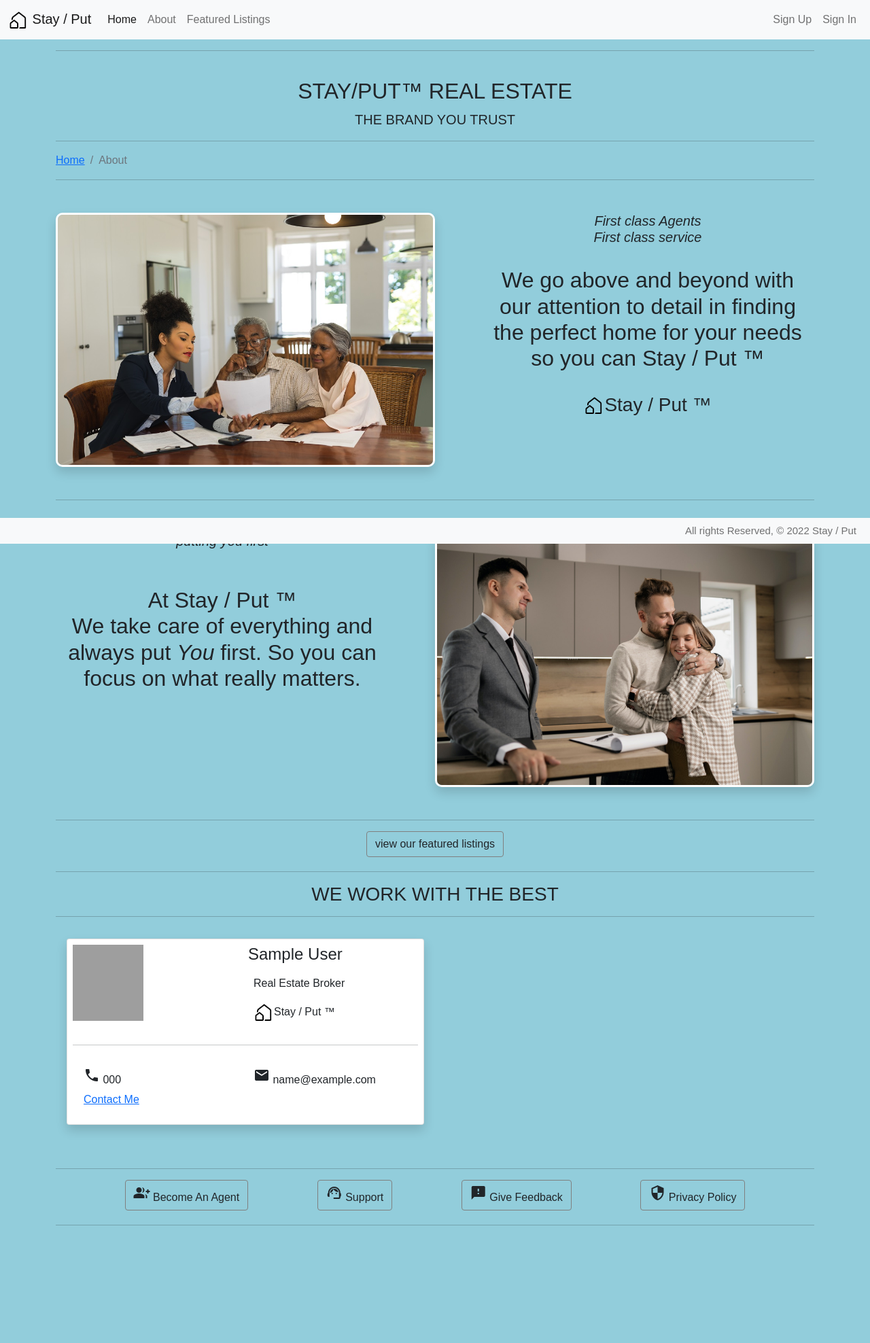
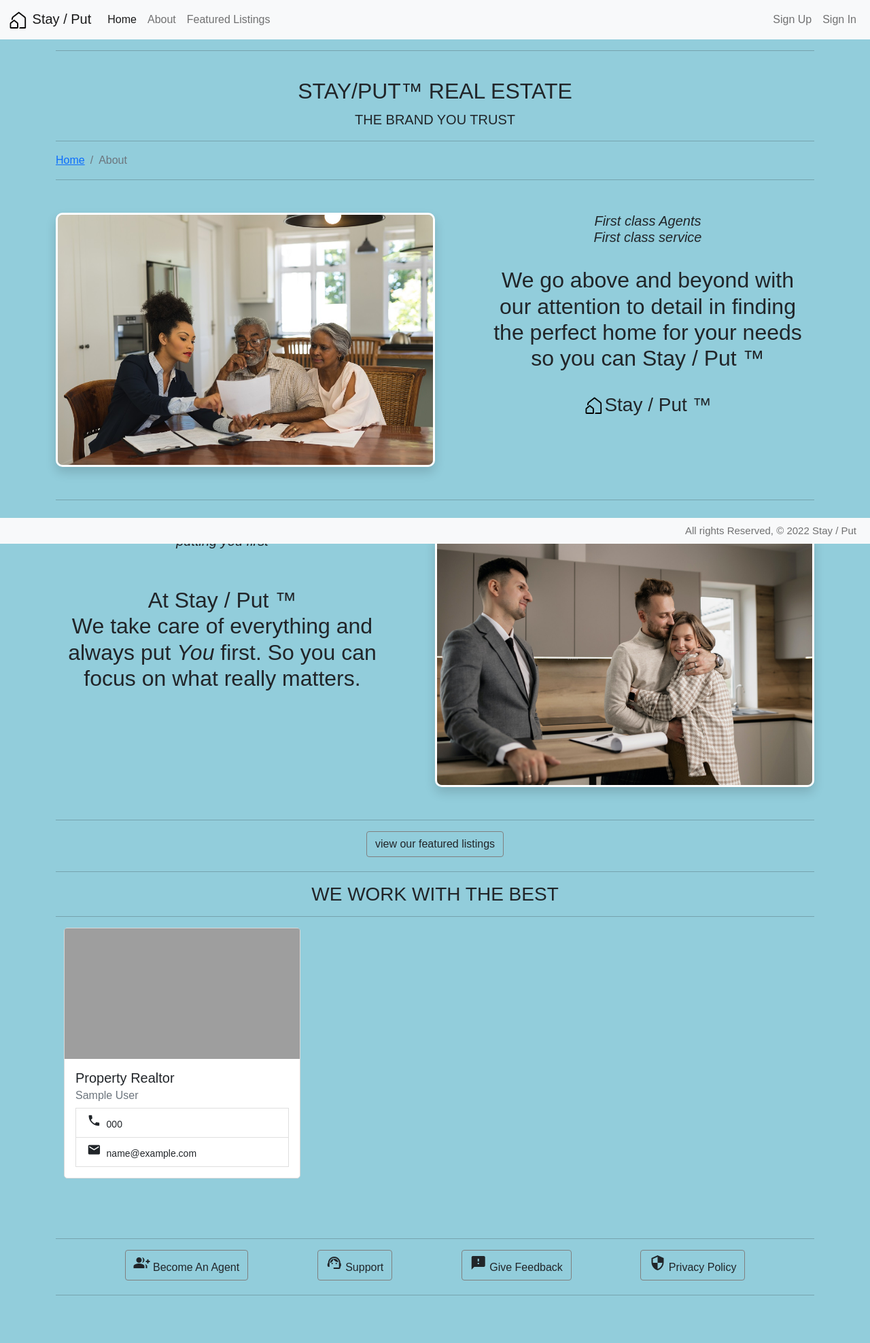
Before and after one commit to Reidwids/Stay-Put, a Django app: page /about/ in a window 1280 px wide. Shown: the whole page at 68% size. Before the commit the page ends 1803 px from the top, so only its background shows below. Run offline with Django 4.2, Linux system fonts and the light colour scheme; tables that the repository leaves empty hold one stand-in row (values such as "Sample post"); grey boxes are pictures that could not be loaded.

Commit message:
Fixed cards on about page

```diff
--- a/main_app/templates/about.html
+++ b/main_app/templates/about.html
@@ -51,26 +51,21 @@
     <div class="row">
     {% for realtor in realtors %}
         {% if realtor.isAgent %}
-        <div class="col-md-6 about-profile-border">
-                <div class="card card-about shadow">
-                    <div class='row card-headline'>
-                        <img class="card-img-top col-6 card-about-img img-fluid" src="{{realtor.profilePhoto.url}}">
-                        <div  class='col-6'>
-                            <h4 class='card-header-tabs '>{{realtor}}</h6>
-                            <br>
-                            <p class='card-about-text'>Real Estate Broker</p>
-                            <p><img id="mainIcon" src="../../static/images/mainimg.png"/>Stay / Put ™</p>
-                        </div>
-                    </div>
-                    <hr>
-                    <div class="card-body card-body-about row">
-                        <div class='col-6'>
-                            <h5 class='card-about-text'><span class="material-icons md-18">phone</span> {{realtor.phoneNumber}}</h6>
-                                <a class='stretched-link card-about-text' href="{% url 'detail' realtor.user_id %}">Contact Me</a>
-                        </div>
-                        <h5 class='card-about-text col-6'><span class="material-icons md-18">email</span> {{realtor.email}}</h6>
-                    </div>
-                </div>
+        <div class="col-md-6 col-lg-4 mb-4">
+            <div class="card mb-3 niacus">
+              <img class="card-img-top" src="{{realtor.profilePhoto.url}}"/>
+              <div class="card-body">
+                    <a class='stretched-link' href="{% url 'agent_profile' realtor.user_id %}"></a>
+                    <h5 class="card-title text-truncate">Property Realtor</h5>
+                    <h6 class="card-subtitle mb-2 text-muted text-truncate">{{realtor.firstName}} {{realtor.lastName}}</h6>
+                    <li class="list-group-item list-spacing">
+                        <div class="text-truncate"><span class="material-icons icon-size">phone</span>&nbsp;&nbsp;{{realtor.phoneNumber}}</div>
+                    </li>
+                    <li class="list-group-item list-spacing">
+                        <div class="text-truncate"><span class="material-icons icon-size">email</span>&nbsp;&nbsp;{{realtor.email}}</div>
+                    </li>
+              </div>
+            </div>
         </div>
         {% endif %}
     {% endfor %}
```
